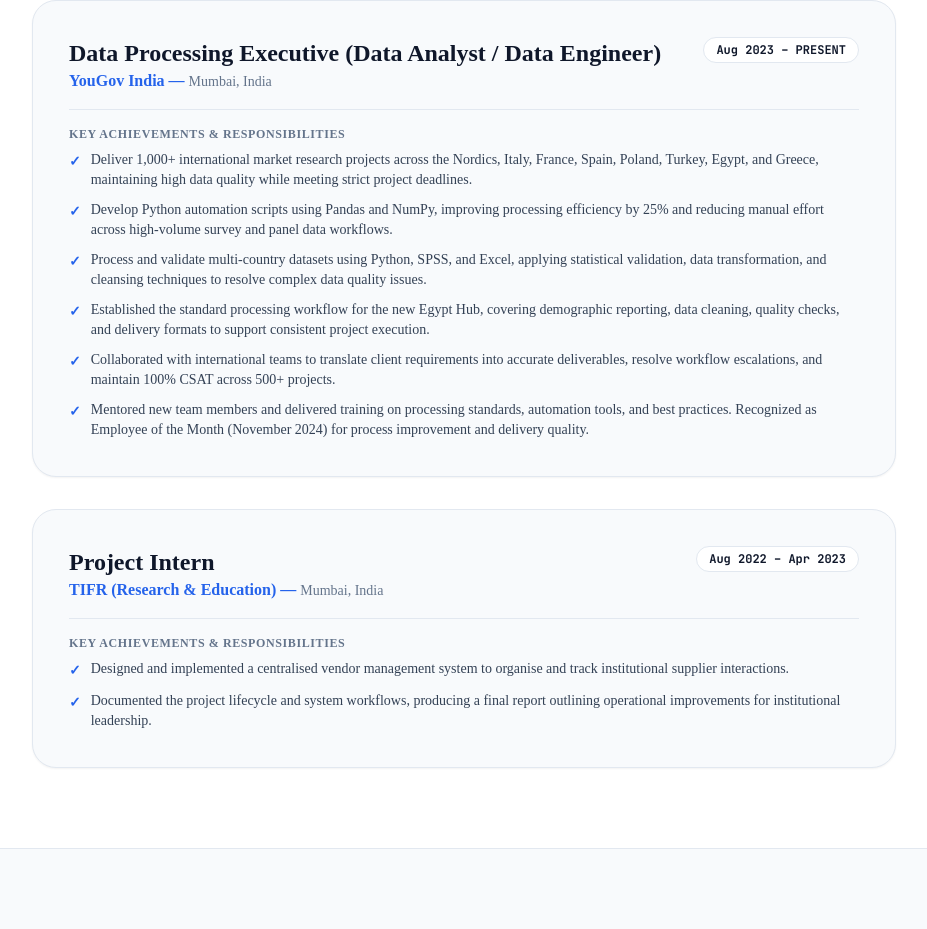
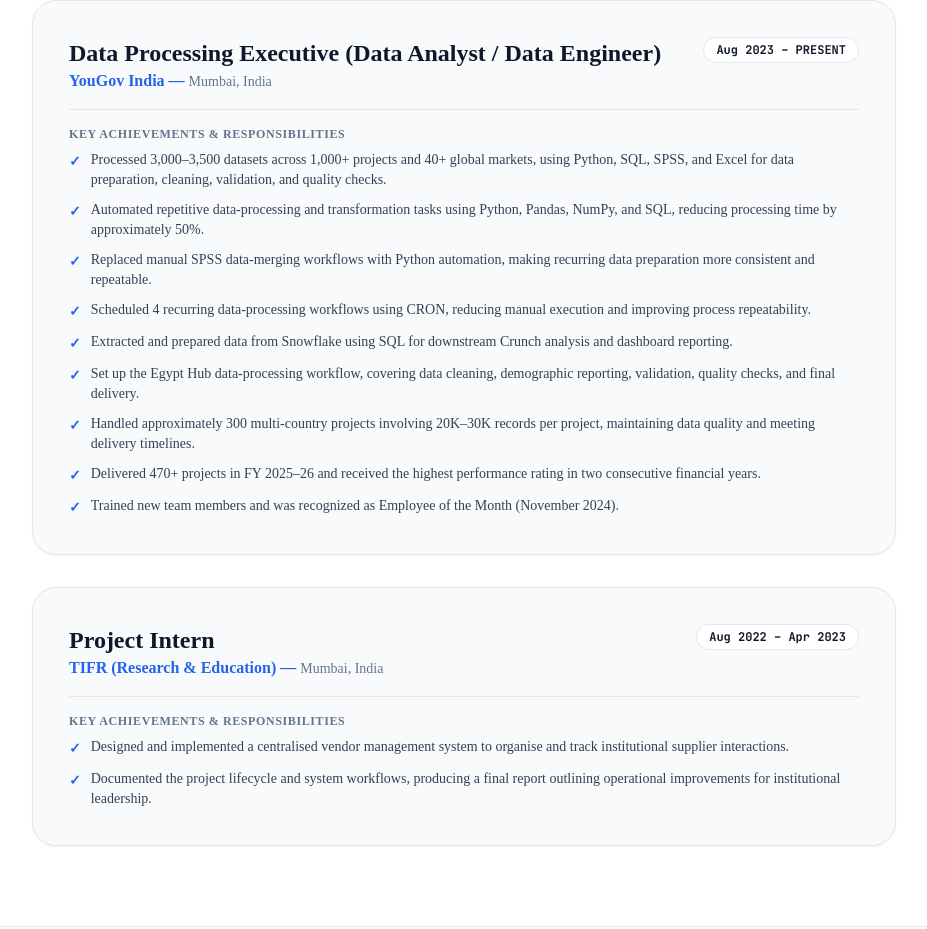
Before and after one commit to Sarshad070121/portfolio, a React (Vite) app: page / in a window 1280 px wide. Shown: the part 864-1793 px from the top of the page, without its empty margins (176-1103 px from the left). Built offline with nearby package versions, Linux system fonts and the light colour scheme.

Commit message:
Update YouGov India job role highlights in Work Experience section

```diff
--- a/index.html
+++ b/index.html
@@ -74,12 +74,15 @@
         role: "Data Processing Executive (Data Analyst / Data Engineer)",
         period: "Aug 2023 – PRESENT",
         highlights: [
-          "Deliver 1,000+ international market research projects across the Nordics, Italy, France, Spain, Poland, Turkey, Egypt, and Greece, maintaining high data quality while meeting strict project deadlines.",
-          "Develop Python automation scripts using Pandas and NumPy, improving processing efficiency by 25% and reducing manual effort across high-volume survey and panel data workflows.",
-          "Process and validate multi-country datasets using Python, SPSS, and Excel, applying statistical validation, data transformation, and cleansing techniques to resolve complex data quality issues.",
-          "Established the standard processing workflow for the new Egypt Hub, covering demographic reporting, data cleaning, quality checks, and delivery formats to support consistent project execution.",
-          "Collaborated with international teams to translate client requirements into accurate deliverables, resolve workflow escalations, and maintain 100% CSAT across 500+ projects.",
-          "Mentored new team members and delivered training on processing standards, automation tools, and best practices. Recognized as Employee of the Month (November 2024) for process improvement and delivery quality."
+          "Processed 3,000–3,500 datasets across 1,000+ projects and 40+ global markets, using Python, SQL, SPSS, and Excel for data preparation, cleaning, validation, and quality checks.",
+          "Automated repetitive data-processing and transformation tasks using Python, Pandas, NumPy, and SQL, reducing processing time by approximately 50%.",
+          "Replaced manual SPSS data-merging workflows with Python automation, making recurring data preparation more consistent and repeatable.",
+          "Scheduled 4 recurring data-processing workflows using CRON, reducing manual execution and improving process repeatability.",
+          "Extracted and prepared data from Snowflake using SQL for downstream Crunch analysis and dashboard reporting.",
+          "Set up the Egypt Hub data-processing workflow, covering data cleaning, demographic reporting, validation, quality checks, and final delivery.",
+          "Handled approximately 300 multi-country projects involving 20K–30K records per project, maintaining data quality and meeting delivery timelines.",
+          "Delivered 470+ projects in FY 2025–26 and received the highest performance rating in two consecutive financial years.",
+          "Trained new team members and was recognized as Employee of the Month (November 2024)."
         ]
       },
       {
--- a/src/data/portfolioData.js
+++ b/src/data/portfolioData.js
@@ -18,12 +18,15 @@ export const experienceData = [
     role: "Data Processing Executive (Data Analyst / Data Engineer)",
     period: "Aug 2023 – PRESENT",
     highlights: [
-      "Deliver 1,000+ international market research projects across the Nordics, Italy, France, Spain, Poland, Turkey, Egypt, and Greece, maintaining high data quality while meeting strict project deadlines.",
-      "Develop Python automation scripts using Pandas and NumPy, improving processing efficiency by 25% and reducing manual effort across high-volume survey and panel data workflows.",
-      "Process and validate multi-country datasets using Python, SPSS, and Excel, applying statistical validation, data transformation, and cleansing techniques to resolve complex data quality issues.",
-      "Established the standard processing workflow for the new Egypt Hub, covering demographic reporting, data cleaning, quality checks, and delivery formats to support consistent project execution.",
-      "Collaborated with international teams to translate client requirements into accurate deliverables, resolve workflow escalations, and maintain 100% CSAT across 500+ projects.",
-      "Mentored new team members and delivered training on processing standards, automation tools, and best practices. Recognized as Employee of the Month (November 2024) for process improvement and delivery quality."
+      "Processed 3,000–3,500 datasets across 1,000+ projects and 40+ global markets, using Python, SQL, SPSS, and Excel for data preparation, cleaning, validation, and quality checks.",
+      "Automated repetitive data-processing and transformation tasks using Python, Pandas, NumPy, and SQL, reducing processing time by approximately 50%.",
+      "Replaced manual SPSS data-merging workflows with Python automation, making recurring data preparation more consistent and repeatable.",
+      "Scheduled 4 recurring data-processing workflows using CRON, reducing manual execution and improving process repeatability.",
+      "Extracted and prepared data from Snowflake using SQL for downstream Crunch analysis and dashboard reporting.",
+      "Set up the Egypt Hub data-processing workflow, covering data cleaning, demographic reporting, validation, quality checks, and final delivery.",
+      "Handled approximately 300 multi-country projects involving 20K–30K records per project, maintaining data quality and meeting delivery timelines.",
+      "Delivered 470+ projects in FY 2025–26 and received the highest performance rating in two consecutive financial years.",
+      "Trained new team members and was recognized as Employee of the Month (November 2024)."
     ]
   },
   {
--- a/standalone.html
+++ b/standalone.html
@@ -74,12 +74,15 @@
         role: "Data Processing Executive (Data Analyst / Data Engineer)",
         period: "Aug 2023 – PRESENT",
         highlights: [
-          "Deliver 1,000+ international market research projects across the Nordics, Italy, France, Spain, Poland, Turkey, Egypt, and Greece, maintaining high data quality while meeting strict project deadlines.",
-          "Develop Python automation scripts using Pandas and NumPy, improving processing efficiency by 25% and reducing manual effort across high-volume survey and panel data workflows.",
-          "Process and validate multi-country datasets using Python, SPSS, and Excel, applying statistical validation, data transformation, and cleansing techniques to resolve complex data quality issues.",
-          "Established the standard processing workflow for the new Egypt Hub, covering demographic reporting, data cleaning, quality checks, and delivery formats to support consistent project execution.",
-          "Collaborated with international teams to translate client requirements into accurate deliverables, resolve workflow escalations, and maintain 100% CSAT across 500+ projects.",
-          "Mentored new team members and delivered training on processing standards, automation tools, and best practices. Recognized as Employee of the Month (November 2024) for process improvement and delivery quality."
+          "Processed 3,000–3,500 datasets across 1,000+ projects and 40+ global markets, using Python, SQL, SPSS, and Excel for data preparation, cleaning, validation, and quality checks.",
+          "Automated repetitive data-processing and transformation tasks using Python, Pandas, NumPy, and SQL, reducing processing time by approximately 50%.",
+          "Replaced manual SPSS data-merging workflows with Python automation, making recurring data preparation more consistent and repeatable.",
+          "Scheduled 4 recurring data-processing workflows using CRON, reducing manual execution and improving process repeatability.",
+          "Extracted and prepared data from Snowflake using SQL for downstream Crunch analysis and dashboard reporting.",
+          "Set up the Egypt Hub data-processing workflow, covering data cleaning, demographic reporting, validation, quality checks, and final delivery.",
+          "Handled approximately 300 multi-country projects involving 20K–30K records per project, maintaining data quality and meeting delivery timelines.",
+          "Delivered 470+ projects in FY 2025–26 and received the highest performance rating in two consecutive financial years.",
+          "Trained new team members and was recognized as Employee of the Month (November 2024)."
         ]
       },
       {
```
